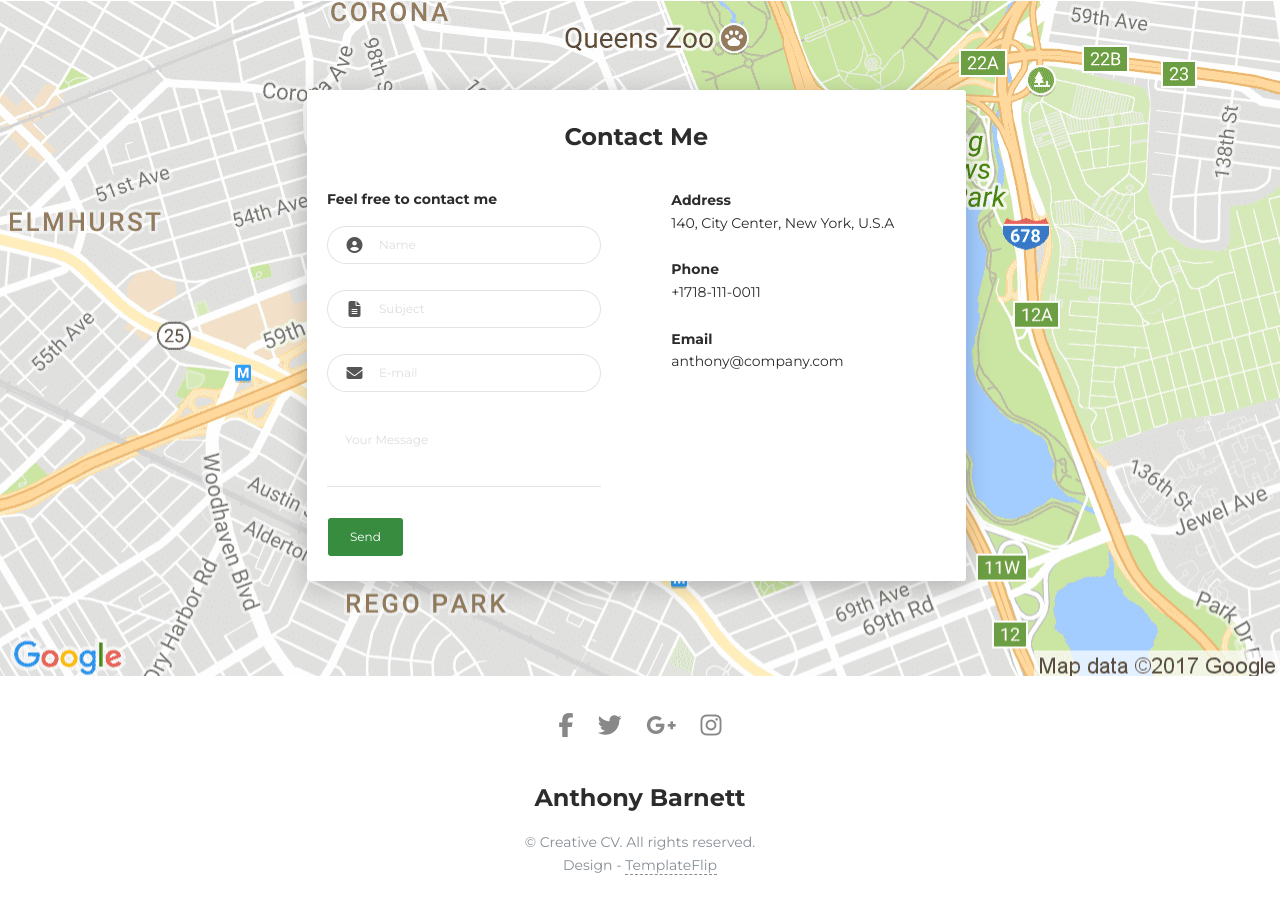
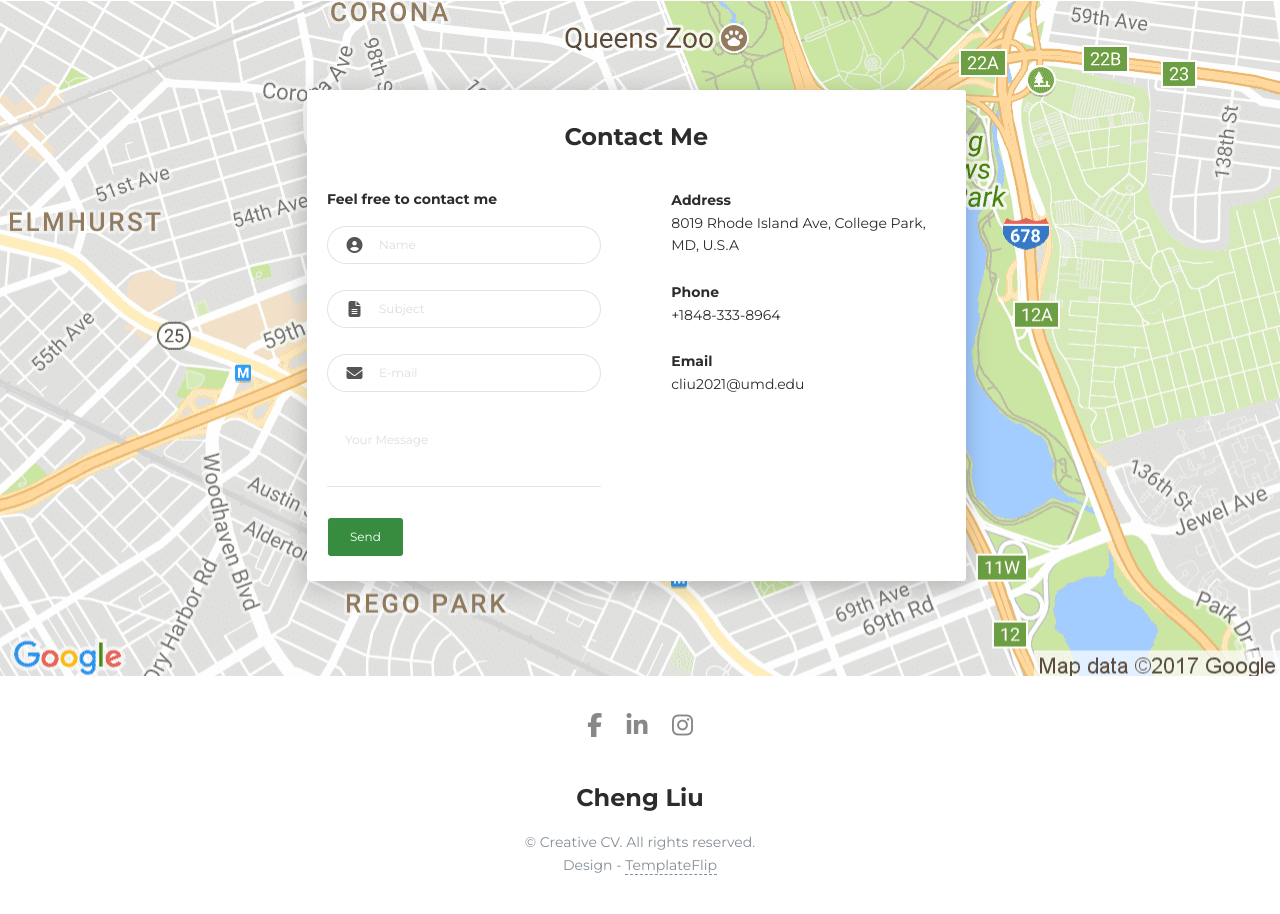
Before and after one commit to liudiepie/liudiepie.github.io, a plain HTML site: page index.html in a window 1280 px wide. Shown: the part 4122-5036 px from the top of the page. Drawn offline with Linux system fonts and the light colour scheme.

Commit message:
contact information

```diff
--- a/index.html
+++ b/index.html
@@ -438,11 +438,11 @@
                 <div class="col-md-6">
                   <div class="card-body">
                     <p class="mb-0"><strong>Address </strong></p>
-                    <p class="pb-2">140, City Center, New York, U.S.A</p>
+                    <p class="pb-2">8019 Rhode Island Ave, College Park, MD, U.S.A</p>
                     <p class="mb-0"><strong>Phone</strong></p>
-                    <p class="pb-2">+1718-111-0011</p>
+                    <p class="pb-2">+1848-333-8964</p>
                     <p class="mb-0"><strong>Email</strong></p>
-                    <p>anthony@company.com</p>
+                    <p>cliu2021@umd.edu</p>
                   </div>
                 </div>
               </div>
@@ -455,8 +455,8 @@
 </div></div>
     </div>
     <footer class="footer">
-      <div class="container text-center"><a class="cc-facebook btn btn-link" href="#"><i class="fa fa-facebook fa-2x " aria-hidden="true"></i></a><a class="cc-twitter btn btn-link " href="#"><i class="fa fa-twitter fa-2x " aria-hidden="true"></i></a><a class="cc-google-plus btn btn-link" href="#"><i class="fa fa-google-plus fa-2x" aria-hidden="true"></i></a><a class="cc-instagram btn btn-link" href="#"><i class="fa fa-instagram fa-2x " aria-hidden="true"></i></a></div>
-      <div class="h4 title text-center">Anthony Barnett</div>
+      <div class="container text-center"><a class="cc-facebook btn btn-link" href="https://www.facebook.com/profile.php?id=100007982374696"><i class="fa fa-facebook fa-2x " aria-hidden="true"></i></a><a class="cc-linkedin btn btn-link " href="https://www.linkedin.com/in/cheng-liu-5741421b5/"><i class="fa fa-linkedin fa-2x " aria-hidden="true"></i></a><a class="cc-instagram btn btn-link" href="https://www.instagram.com/liudiepie/"><i class="fa fa-instagram fa-2x " aria-hidden="true"></i></a></div>
+      <div class="h4 title text-center">Cheng Liu</div>
       <div class="text-center text-muted">
         <p>&copy; Creative CV. All rights reserved.<br>Design - <a class="credit" href="https://templateflip.com" target="_blank">TemplateFlip</a></p>
       </div>
```
